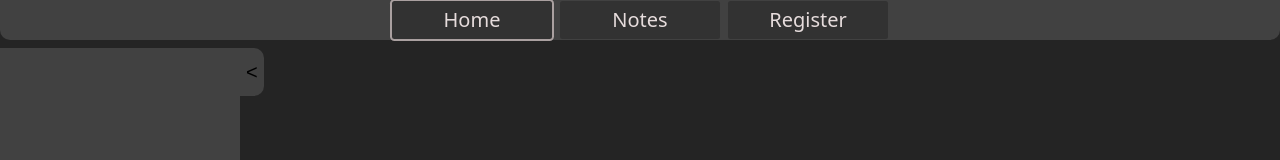
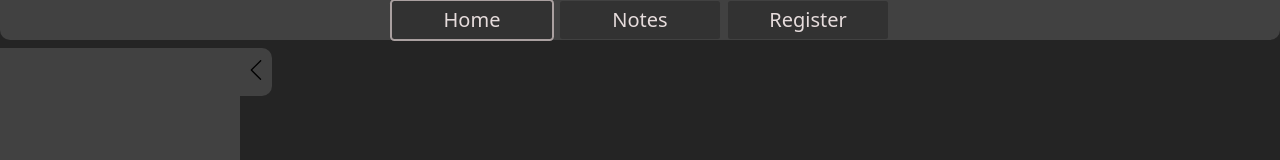
Before and after one commit to Bence7661/NoteTakerClient, a React (Vite) app: page /Home in a window 1280 px wide. Shown: the top 160 px of the page. Built offline with nearby package versions, Linux system fonts and the light colour scheme.

Commit message:
Replaces `SidePane's` fake icon to a proper one.

```diff
--- a/src/components/SidePane/SidePane.jsx
+++ b/src/components/SidePane/SidePane.jsx
@@ -1,5 +1,7 @@
 import { useEffect, useState } from "react";
 import "./SidePane.css";
+import { SlArrowRight } from "react-icons/sl";
+import { SlArrowLeft } from "react-icons/sl";
 
 function SidePane() {
     const [open, setOpen] = useState(() => {
@@ -19,7 +21,7 @@ function SidePane() {
             onClick={() => setOpen(!open)}
             className="side-pane-toggle"
         >
-            {open ? "<" : ">"}
+            {open ? <SlArrowLeft/> : <SlArrowRight/>}
         </button>
     </div>
   );
```
